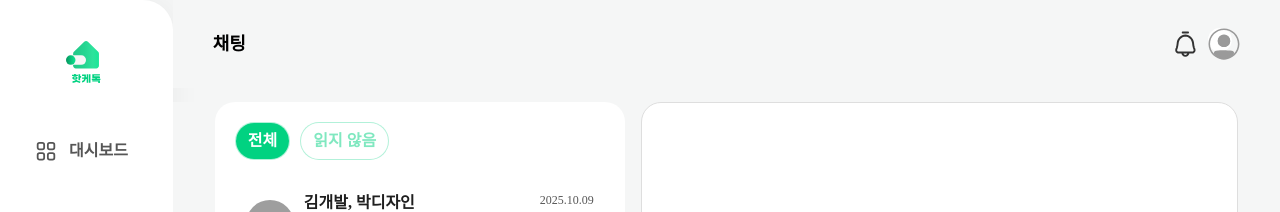
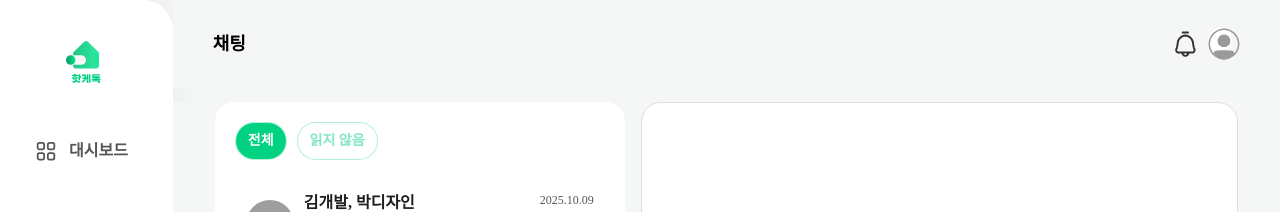
Before and after one commit to HotKeTok/HotKeTok-FE-vendor, a React (Vite) app: page /chat in a window 1280 px wide. Shown: the top 212 px of the page. Built offline with nearby package versions, Linux system fonts and the light colour scheme; grey boxes are pictures that could not be loaded.

Commit message:
style: buttonRound 스타일링 변경

```diff
--- a/src/components/common/ButtonRound.jsx
+++ b/src/components/common/ButtonRound.jsx
@@ -17,7 +17,7 @@ export default function ButtonRound({
   disabled = false,
   text,
   width = 'auto',
-  height = 24,
+  height = 30,
   onClick,
 }) {
   return (
@@ -39,7 +39,7 @@ const StyledButton = styled.button`
   height: ${({ $height }) => ($height === 'full' ? '100%' : `${$height}px`)};
   padding: 0 12px;
   border-radius: 30px;
-  ${typo('button1')};
+  ${typo('button2')};
 
   background-color: ${({ $filled }) => ($filled ? color('brand.primary') : 'white')};
   border: 1.5px solid rgba(1, 210, 129, 0.3);
```
